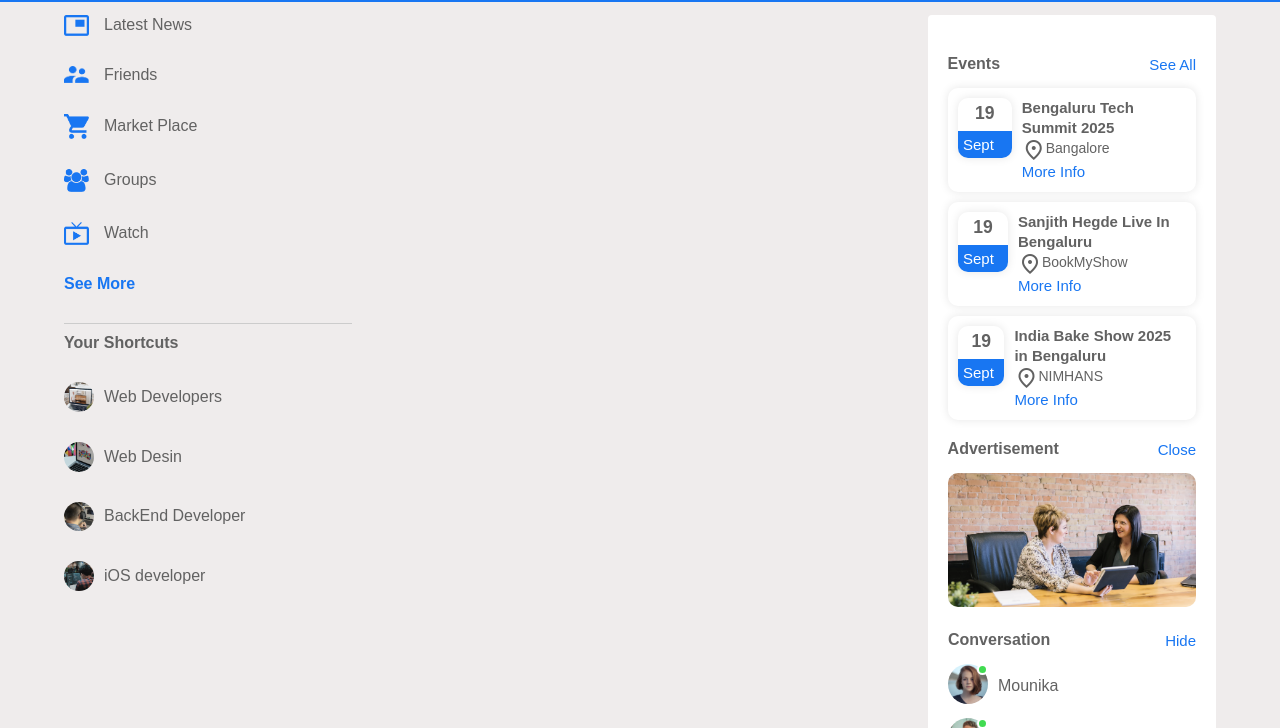
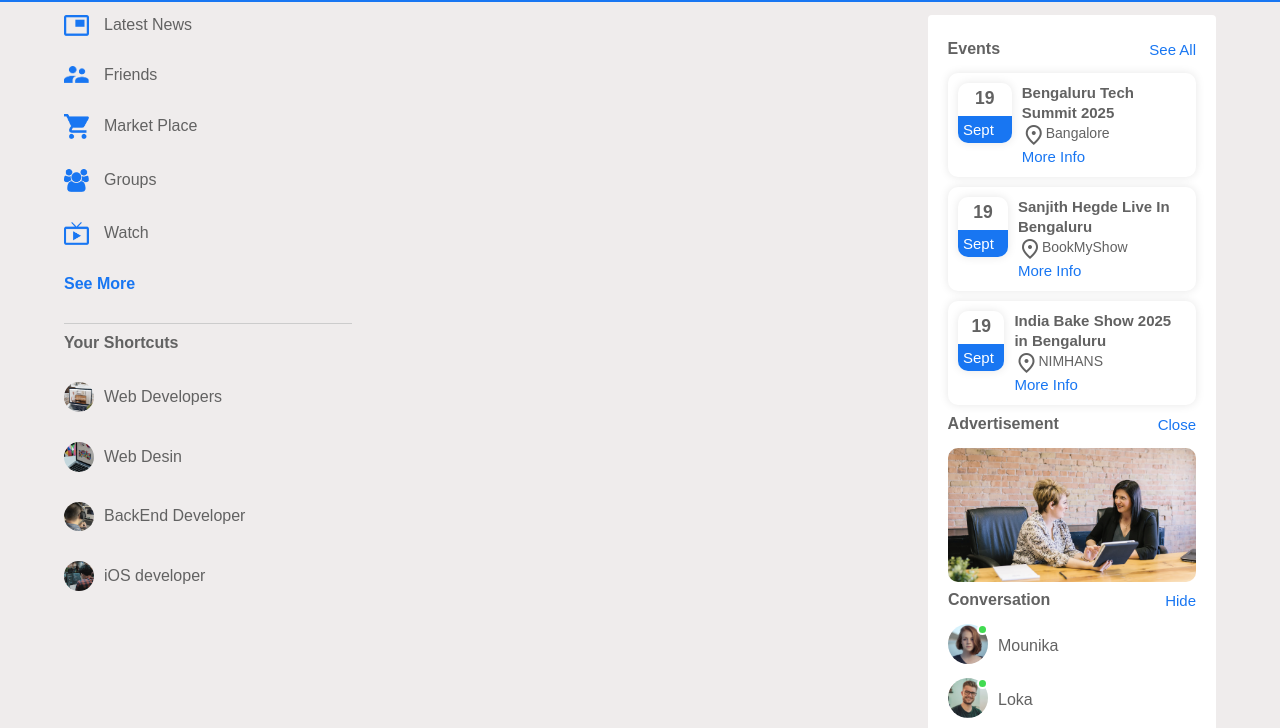
Before and after one commit to mohankreddy301/SocialBook, a plain HTML site: page index.html in a window 1280 px wide. Shown: the part 62-790 px from the top of the page. Drawn offline with nearby package versions, Linux system fonts and the light colour scheme.

Commit message:
adding bar titles via js

```diff
--- a/home-script.js
+++ b/home-script.js
@@ -34,8 +34,9 @@ function addingShortcuts() {
 }
 
 function addEvents() {
-  let event = document.querySelector(".right-sidebar");
+  let rightSidebar = document.querySelector(".right-sidebar");
   let sidebartitle = document.querySelector(".events-bar");
+  rightSidebar.append(addSideBars("Events", "See All"));
   events.forEach((item) => {
     let div = document.createElement("div");
     div.className = "event";
@@ -56,13 +57,18 @@ function addEvents() {
          </div>
         `;
     div.innerHTML = eventInnerHTML;
-    event.insertBefore(div, sidebartitle);
+    rightSidebar.append(div);
   });
+  rightSidebar.appendChild(addSideBars("Advertisement", "Close"));
+  let img = document.createElement("img");
+  img.src = "/images/advertisement.png";
+  img.className = "add-banner";
+  rightSidebar.appendChild(img);
 }
 
 function addOnlineList() {
   let event = document.querySelector(".right-sidebar");
-
+  event.appendChild(addSideBars("Conversation", "Hide"));
   onlineData.forEach((item) => {
     let onlineList = document.createElement("div");
     onlineList.className = "online-list";
@@ -76,3 +82,11 @@ function addOnlineList() {
     event.appendChild(onlineList);
   });
 }
+
+function addSideBars(title, link) {
+  let div = document.createElement("div");
+  div.className = "sidebar-title";
+  div.innerHTML = `<h4>${title}</h4>
+        <a href="">${link}</a>`;
+  return div;
+}
--- a/home-style.css
+++ b/home-style.css
@@ -171,7 +171,7 @@ nav {
   justify-content: space-between;
   align-items: center;
   margin-bottom: 15px;
-  margin-top: 20px;
+  margin-top: 5px;
 }
 
 .sidebar-title h4 {
--- a/index.html
+++ b/index.html
@@ -49,23 +49,9 @@
     <!-- right side bar content -->
     <div class="right-sidebar">
 
-      <div class="sidebar-title " id="events-header">
-        <h4>Events</h4>
-        <a href="#">See All</a>
-      </div>
+    </div>
 
-      <div class="sidebar-title events-bar">
-        <h4>Advertisement</h4>
-        <a href="">Close</a>
-      </div>
 
-      <img src="/images/advertisement.png" class="add-banner">
-      <div class="sidebar-title">
-        <h4>Conversation</h4>
-        <a href="">Hide</a>
-      </div>
-
-    </div>
   </div>
   <script type="module" src="data.js"></script>
   <script type="module" src="home-script.js"></script>
```
